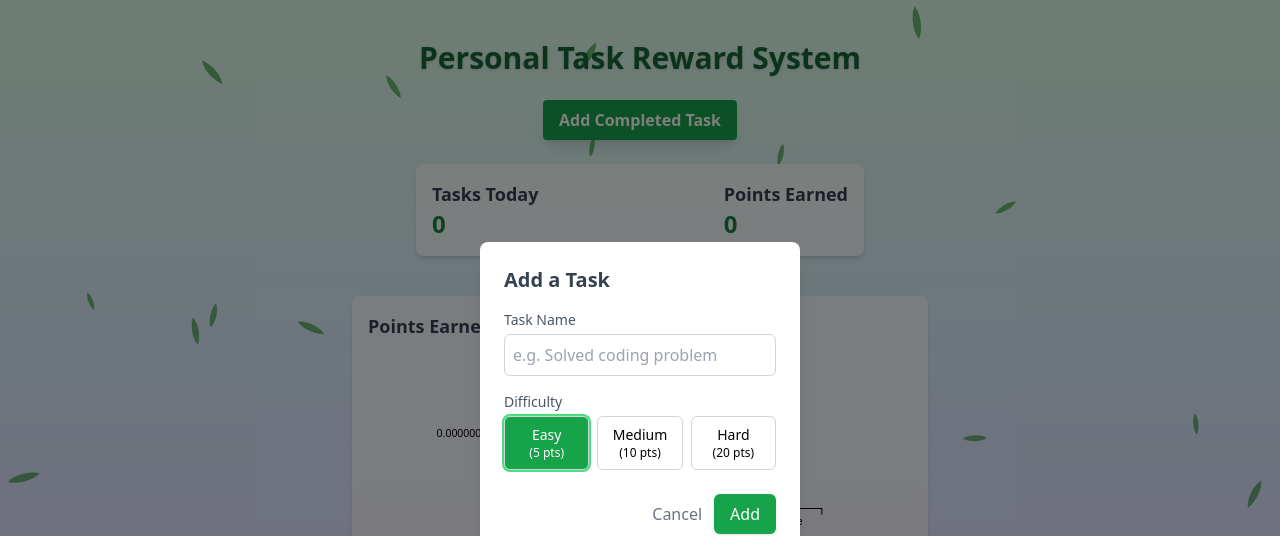
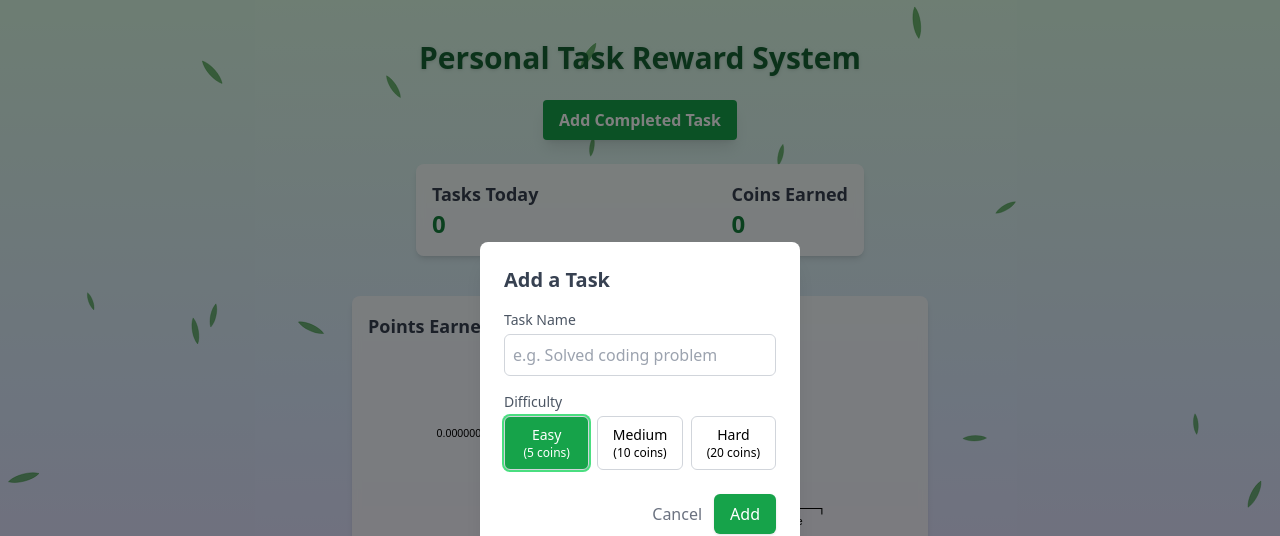
Before and after one commit to ssaket/rewards, a React (Vite) app: page / in a window 1280 px wide. Both pictures are taken after a click on the button "Add Completed Task". Shown: the top 536 px of the page. Built offline with nearby package versions, Linux system fonts and the light colour scheme.

Commit message:
Refactor task terminology: replace 'amount' with 'points' and update UI to reflect 'coins' earned

```diff
--- a/src/App.tsx
+++ b/src/App.tsx
@@ -51,12 +51,12 @@ const App: React.FC = () => {
    * updating state. Note that the timestamp is always set to the
    * current date to reflect the time of completion.
    */
-  const handleAddTask = (name: string, amount?: number) => {
+  const handleAddTask = (name: string, points?: number) => {
     const newTask: Task = {
       id: generateId(),
       name,
       timestamp: new Date(),
-      amount,
+      points,
     };
     setTasks((prev: Task[]) => [...prev, newTask]);
   };
--- a/src/components/AddTask.tsx
+++ b/src/components/AddTask.tsx
@@ -81,7 +81,7 @@ const AddTask: React.FC<AddTaskProps> = ({ onAdd }) => {
                         className="rounded-md border border-gray-300 p-2 text-center text-sm peer-checked:bg-green-600 peer-checked:text-white peer-checked:ring-2 peer-checked:ring-green-400"
                       >
                         <p className="font-medium">{opt.label}</p>
-                        <p className="text-xs">({opt.points} pts)</p>
+                        <p className="text-xs">({opt.points} coins)</p>
                       </div>
                     </label>
                   ))}
--- a/src/components/TaskList.tsx
+++ b/src/components/TaskList.tsx
@@ -46,7 +46,7 @@ const TaskList: React.FC<TaskListProps> = ({ tasks }) => {
           <p className="text-2xl font-bold text-green-700">{tasksToday.length}</p>
         </div>
         <div>
-          <p className="text-lg font-semibold text-gray-700">Points Earned</p>
+          <p className="text-lg font-semibold text-gray-700">Coins Earned</p>
           <p className="text-2xl font-bold text-green-700">{totalPointsToday}</p>
         </div>
       </div>
```
